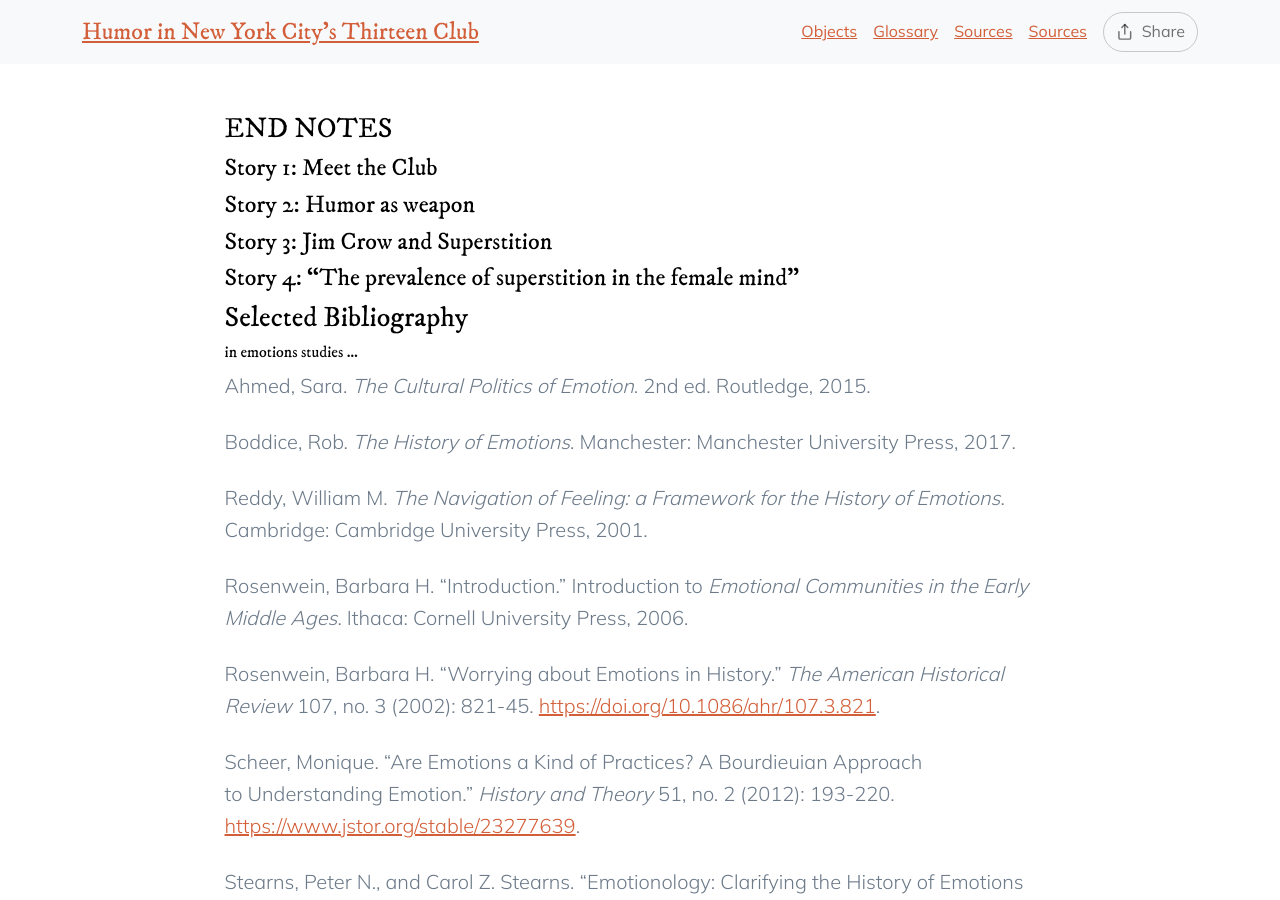
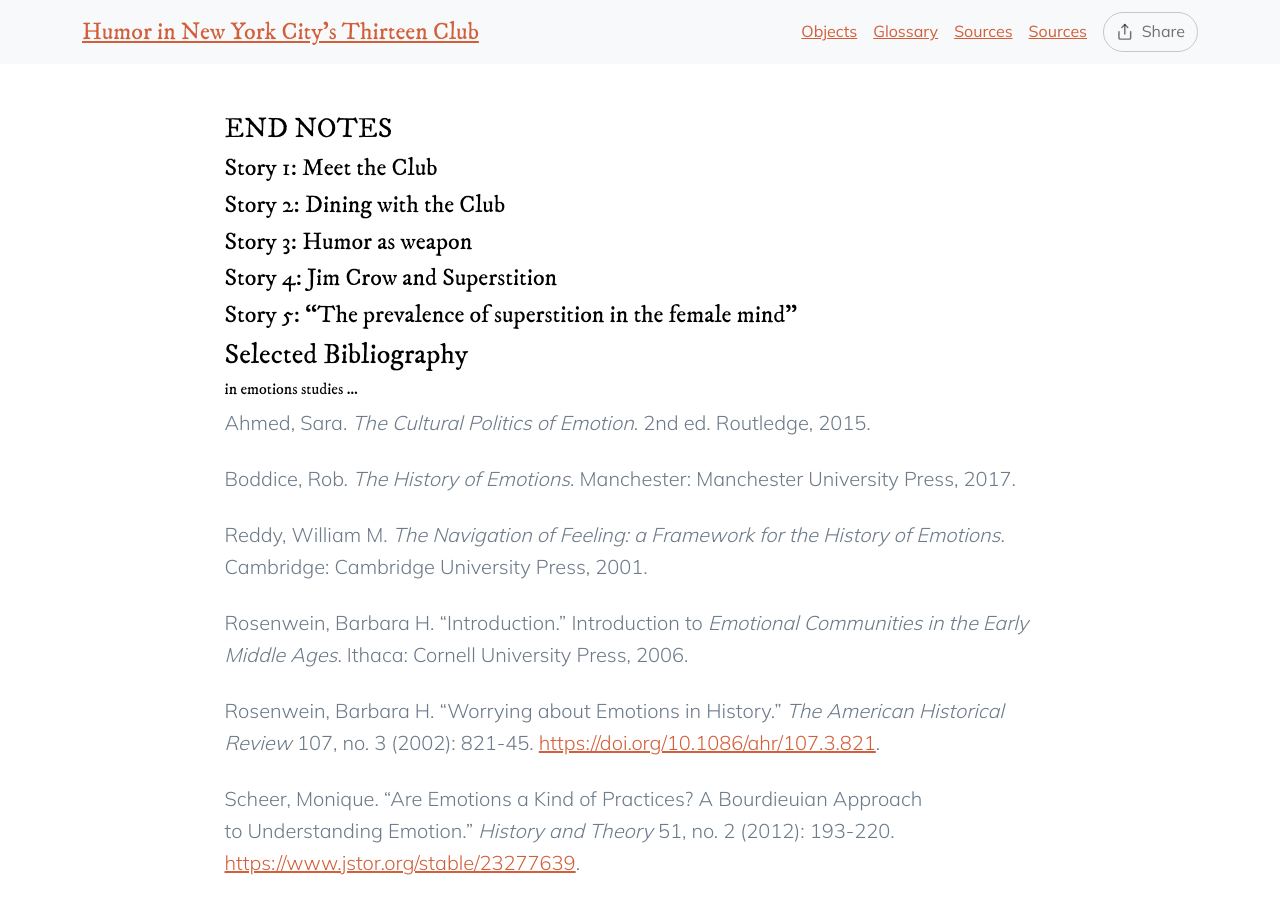
Before and after one commit to catabiesman/13club, a Jekyll site: the page built from telar-content/texts/pages/sources.md, in a window 1280 px wide and 900 px high. Built offline with Jekyll 4.4.1, drawn with Linux system fonts in a browser that asks for light colours.

Commit message:
Modify 1 story, modify 1 page
Changed:
  Story: 5. "The prevalence of superstition in the female mind"
  Page: Sources

Published via Telar Compositor

```diff
--- a/telar-content/texts/pages/sources.md
+++ b/telar-content/texts/pages/sources.md
@@ -7,13 +7,16 @@ title: "Sources"
 #### Story 1: Meet the Club
 
 
-#### Story 2: Humor as weapon
+#### Story 2: Dining with the Club
 
 
-#### Story 3: Jim Crow and Superstition
+#### Story 3: Humor as weapon
 
 
-#### Story 4: "The prevalence of superstition in the female mind"
+#### Story 4: Jim Crow and Superstition
+
+
+#### Story 5: "The prevalence of superstition in the female mind"
 
 
 ### Selected Bibliography
```
Also changed, not shown: telar-content/spreadsheets/luck-is-for-td6n.csv (+5 -3 lines), telar-content/texts/stories/luck-is-for-td6n-what-was-spiritualism.md (added, +11 -0 lines).
